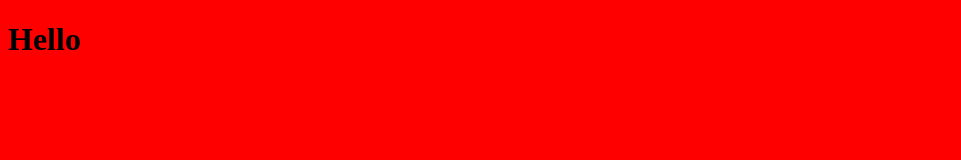
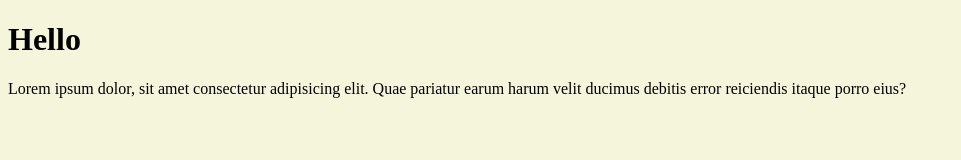
Before and after one commit to chaoukat99/labphaseTest, a plain HTML site: page index.html in a window 1280 px wide. Shown: the whole page, without its empty margins (0-961 px from the left). Drawn offline with Linux system fonts and the light colour scheme.

Commit message:
Changing style

```diff
--- a/index.html
+++ b/index.html
@@ -8,5 +8,6 @@
 </head>
 <body>
     <h1>Hello</h1>
+    <p>Lorem ipsum dolor, sit amet consectetur adipisicing elit. Quae pariatur earum harum velit ducimus debitis error reiciendis itaque porro eius?</p>
 </body>
 </html>
--- a/style.css
+++ b/style.css
@@ -1,3 +1,3 @@
 body{
-    background-color: red;
+    background-color: beige;
 }
```
